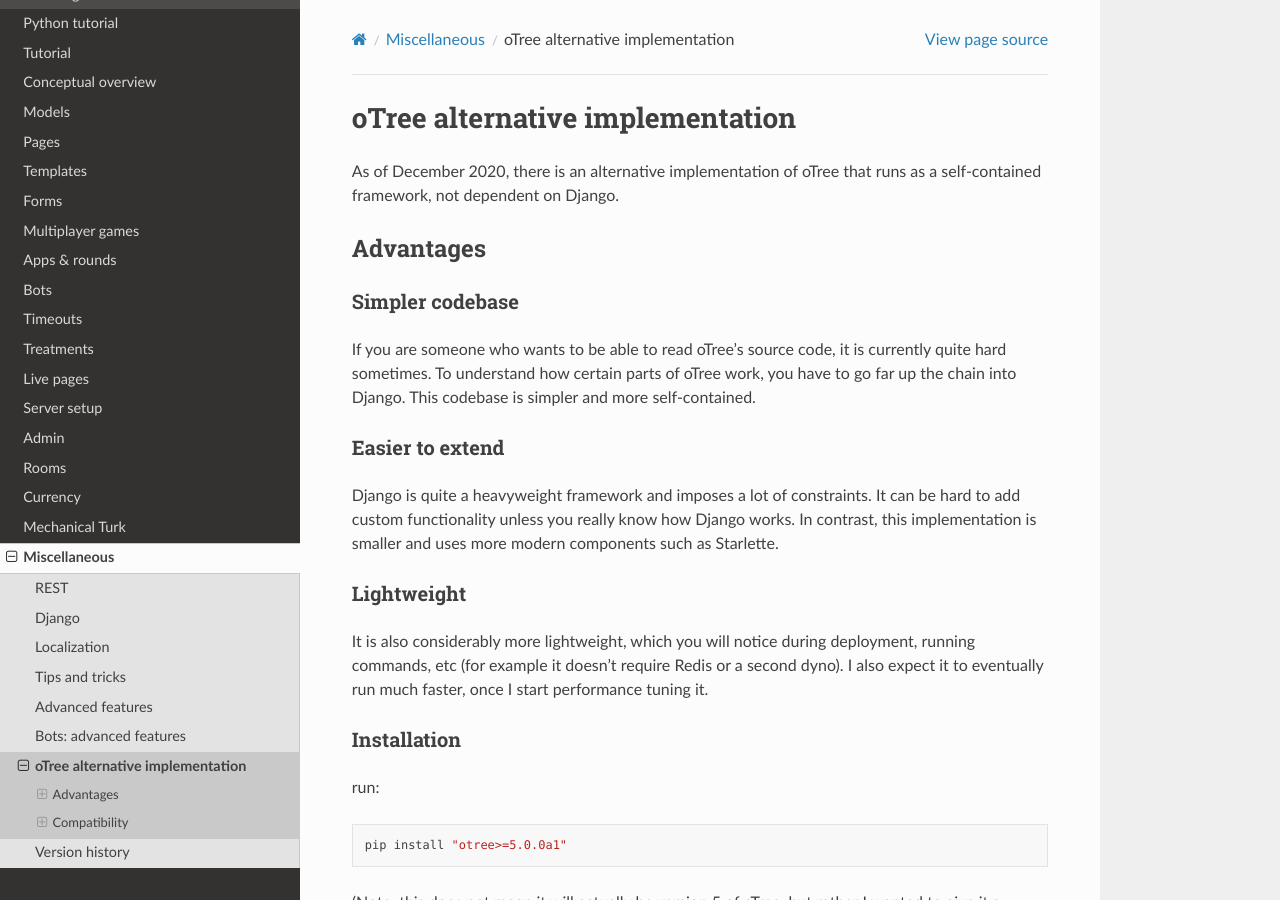
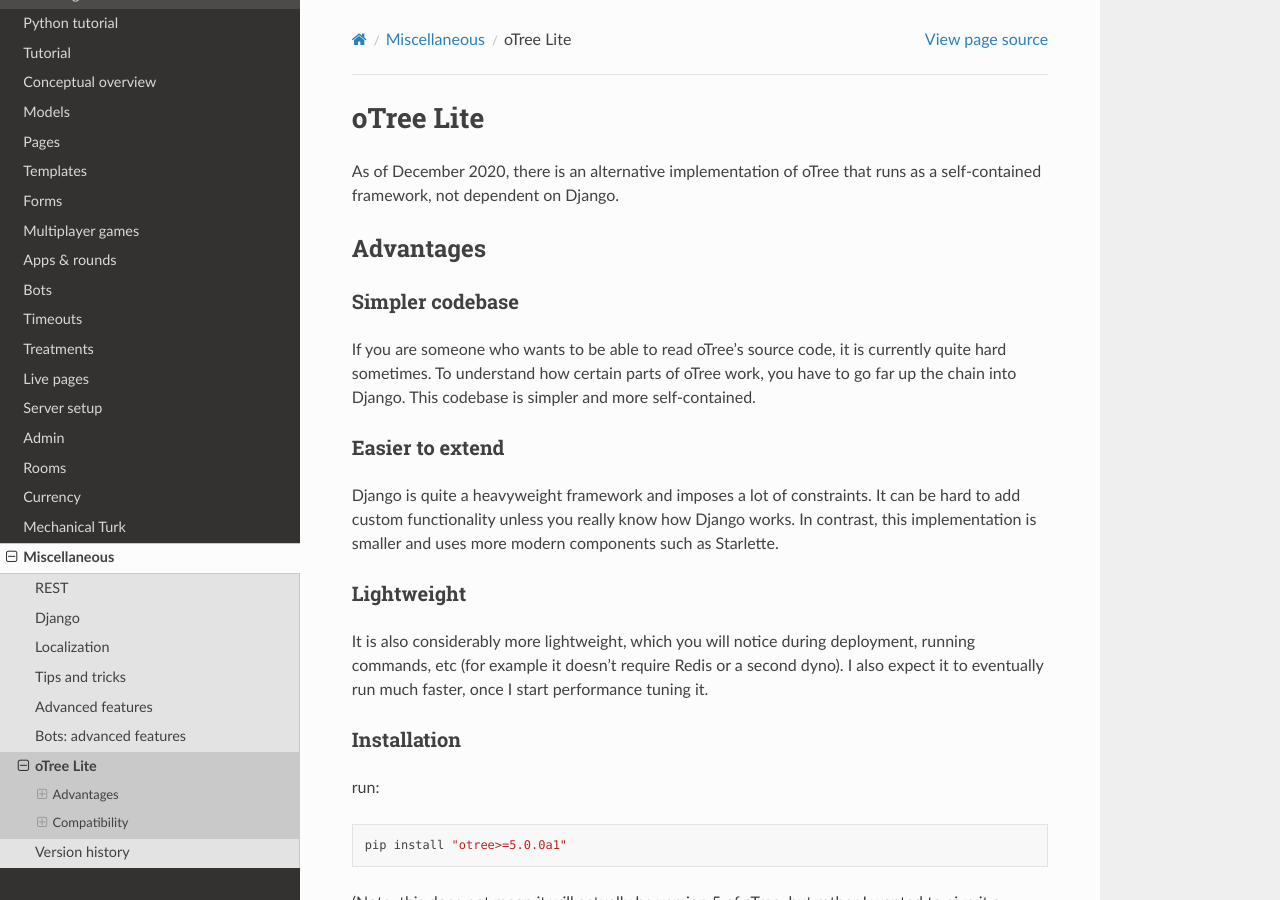
Before and after one commit to oTree-org/otree-docs, a Sphinx documentation site: the page built from source/misc/otreelite.rst, in a window 1280 px wide and 900 px high. Built offline with Sphinx 7.4.7 and the Read the Docs theme 2.0.0, drawn with Linux system fonts in a browser that asks for light colours.

Commit message:
added info about otreelite

```diff
--- a/source/misc/otreelite.rst
+++ b/source/misc/otreelite.rst
@@ -1,5 +1,5 @@
-oTree alternative implementation
-================================
+oTree Lite
+==========
 
 As of December 2020, there is an alternative implementation of oTree that runs as a self-contained framework,
 not dependent on Django.
```
